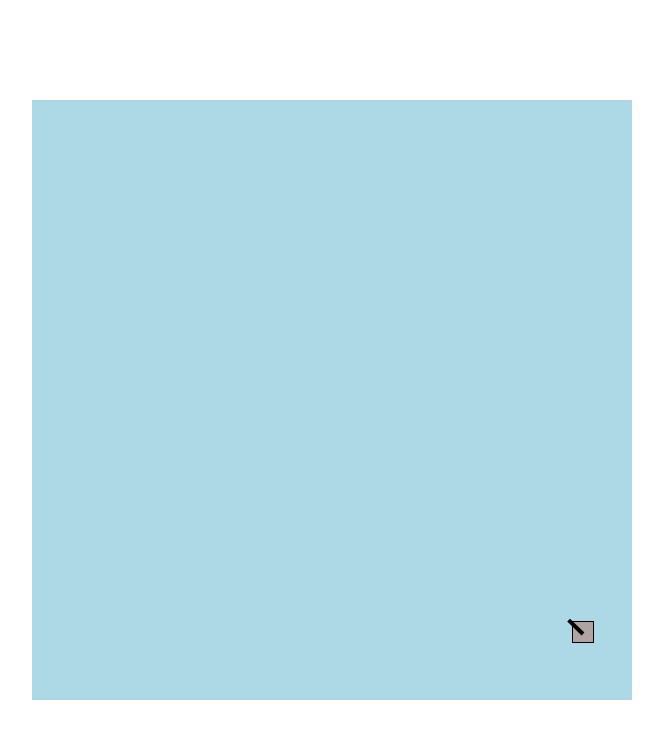
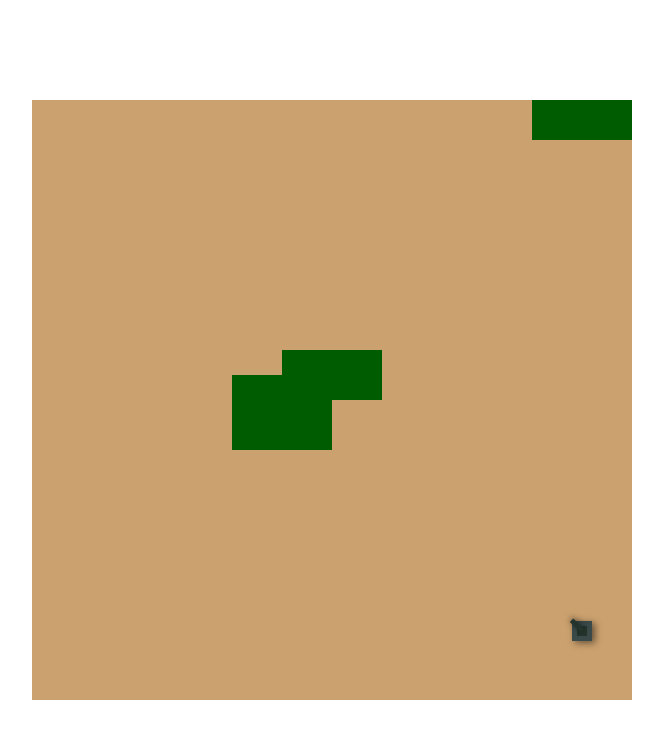
Before and after one commit to lihaosen-222/websocket-online-tank-battle, a website built with Vite: page client/index.html in a window 1280 px wide. Shown: the whole page, without its empty margins (308-971 px from the left). Built offline with nearby package versions, Linux system fonts and the light colour scheme; files whose address does not match are found by name.

Commit message:
feat：代理和草丛

```diff
--- a/client/index.html
+++ b/client/index.html
@@ -10,6 +10,11 @@
 <body>
   <div class="shell">
     <div class="text"></div>
+    <ul class="grass">
+      <li class="grass1"></li>
+      <li class="grass2"></li>
+      <li class="grass3"></li>
+    </ul>
     <ul class="tank-obj object"></ul>
     <ul class="bullet-obj object"></ul>
   </div>
--- a/client/src/config.js
+++ b/client/src/config.js
@@ -1,5 +1,5 @@
 export default {
   tankSpeed: 1.5,
-  bulletSpeed: 2,
+  bulletSpeed: 3,
   fireBreak: 1000
 }
--- a/client/src/css/index.css
+++ b/client/src/css/index.css
@@ -1,6 +1,7 @@
 * {
   padding: 0;
   margin: 0;
+  box-sizing: border-box;
 }
 
 li {
@@ -45,6 +46,7 @@ body {
   height: 4px;
   width: 4px;
   background-color: black;
+  box-shadow: 1px 1px 6px rgba(0, 0, 0, 0.5);
   left: -4px;
   top: -4px;
 }
@@ -52,7 +54,7 @@ body {
 .shell {
   height: 600px;
   width: 600px;
-  background-color: lightblue;
+  background-color: #cba16f;
   position: relative;
 }
 
@@ -65,20 +67,49 @@ body {
 }
 
 .tank {
-  background-color: rgb(177, 163, 163);
+  background-color: #25342d;
   height: 20px;
   width: 20px;
   left: -30px;
   top: -30px;
-  border: 1px solid black;
+  border: 5px solid #3a4a49;
+  box-shadow: 3px 2px 7px rgba(0, 0, 0, 0.5);
 }
 
 .barrel {
   position: absolute;
-  height: 4px;
-  width: 20px;
-  background-color: black;
-  top: 10px;
-  left: 10px;
+  height: 5px;
+  width: 15px;
+  background-color: #25342d;
+  top: 3px;
+  left: 5px;
   transform-origin: 0px 2px;
+  box-shadow: 1px 1px 6px rgba(0, 0, 0, 0.5);
 }
+
+.grass li {
+  position: absolute;
+  background-color: #005C00;
+  z-index: 10;
+}
+
+.grass1{
+  left: 200px;
+  top: 275px;
+  height: 75px;
+  width: 100px;
+}
+
+.grass2{
+  left: 250px;
+  top: 250px;
+  height: 50px;
+  width: 100px;
+}
+
+.grass3{
+  left: 500px;
+  top: 0px;
+  height: 40px;
+  width: 100px;
+}
--- a/client/src/index.js
+++ b/client/src/index.js
@@ -4,7 +4,7 @@ import { io } from 'socket.io-client'
 import newTank from './object/Tank'
 
 const otherTank = {}
-var socket = io('http://localhost:3007')
+var socket = io()
 
 socket.on('gameState', (gameState) => {
   delete gameState[socket.id]
--- a/client/vite.config.js
+++ b/client/vite.config.js
@@ -2,11 +2,13 @@ import { defineConfig } from "vite";
 
 export default defineConfig({
   server: {
-    // proxy: {
-    //   "/": {
-    //     target: "http://localhost:3007",
-    //     changeOrigin: true,
-    //   },
-    // },
+    host: '0.0.0.0',
+    proxy: {
+      "/socket.io": {
+        target: "http://localhost:3007",
+        changeOrigin: true,
+        ws: true
+      },
+    },
   },
 });
```
